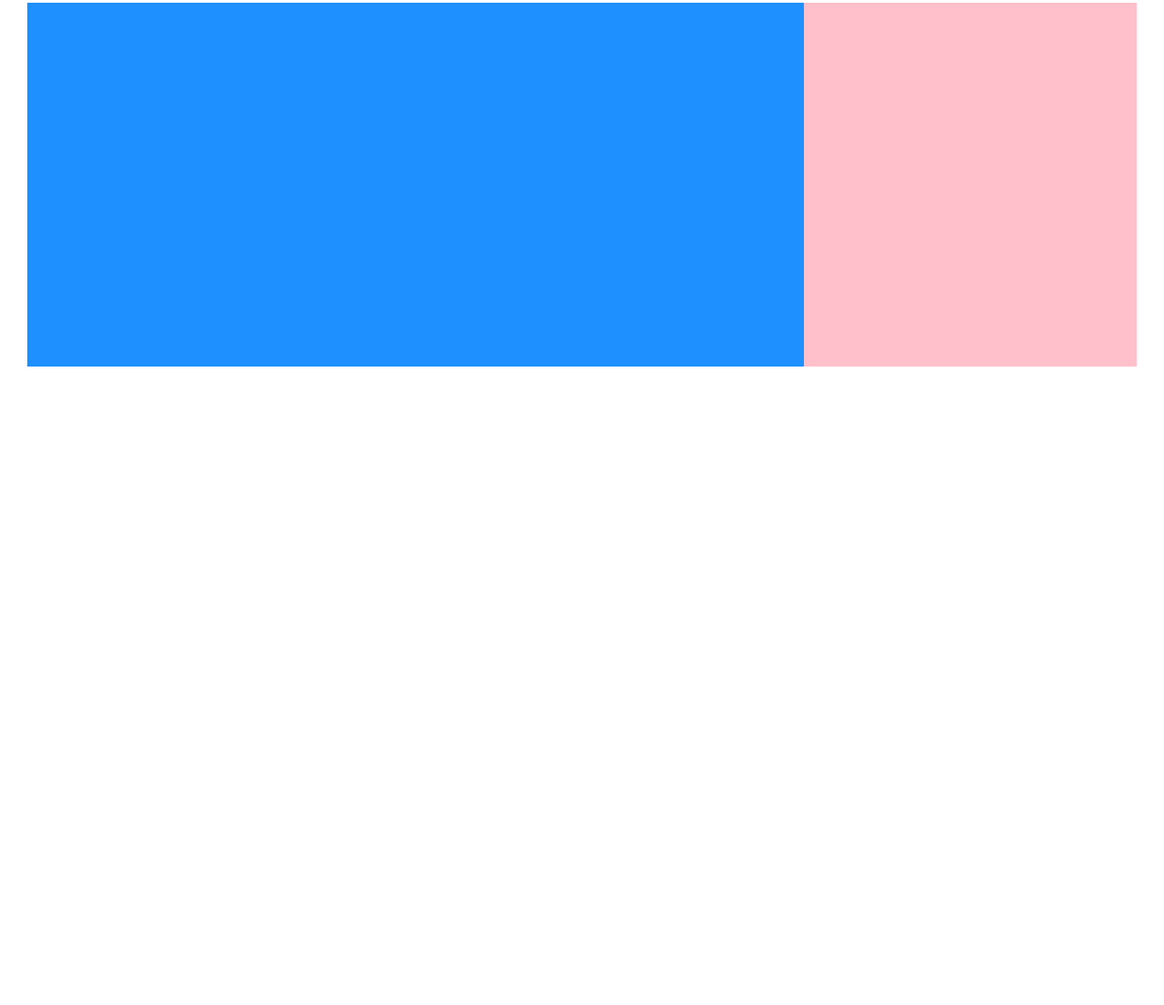
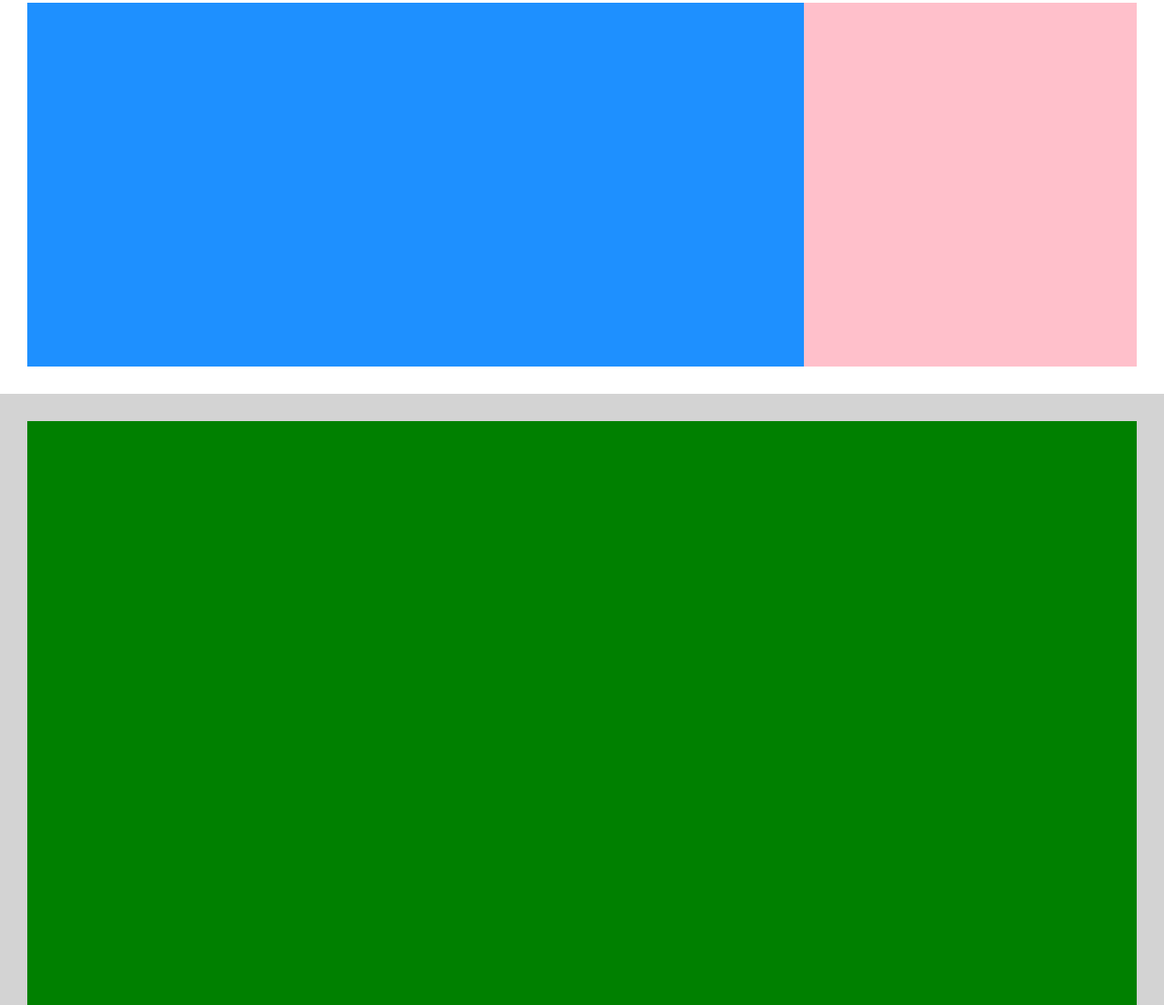
Before and after one commit to BrunoCanini/htmlcss-struttura-discord, a plain HTML site: page index.html in a window 1280 px wide. Shown: the part 1475-2580 px from the top of the page at 91% size. Before the commit the page ends 1908 px from the top, so only its background shows below. Drawn offline with Linux system fonts and the light colour scheme.

Commit message:
Main Fine

```diff
--- a/index.html
+++ b/index.html
@@ -46,8 +46,9 @@
             </div>
         </div>
 
-
-
+        <div class="row due">
+            <div class="blocco verde"></div>
+        </div>
 
     </main>
 
--- a/style.css
+++ b/style.css
@@ -92,3 +92,11 @@ nav{
 }
 
 /* fine row due */
+/* row finale */
+
+.verde{
+    min-height: 800px;
+    background-color: green;
+}
+
+/* fine main */
```
